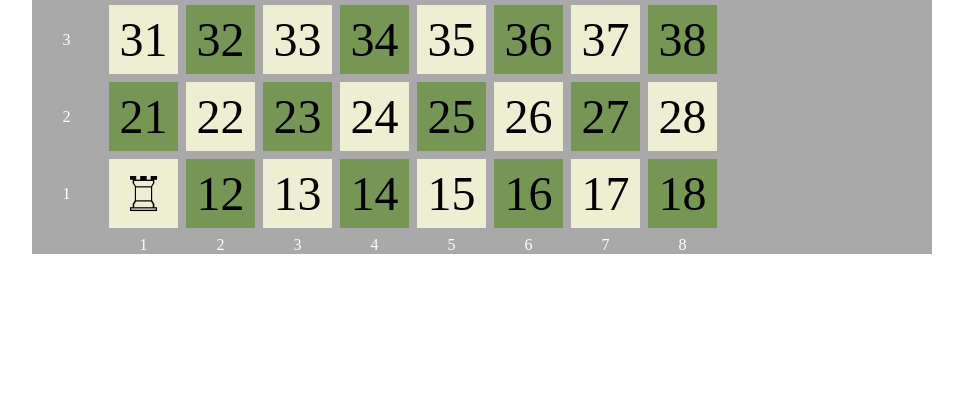
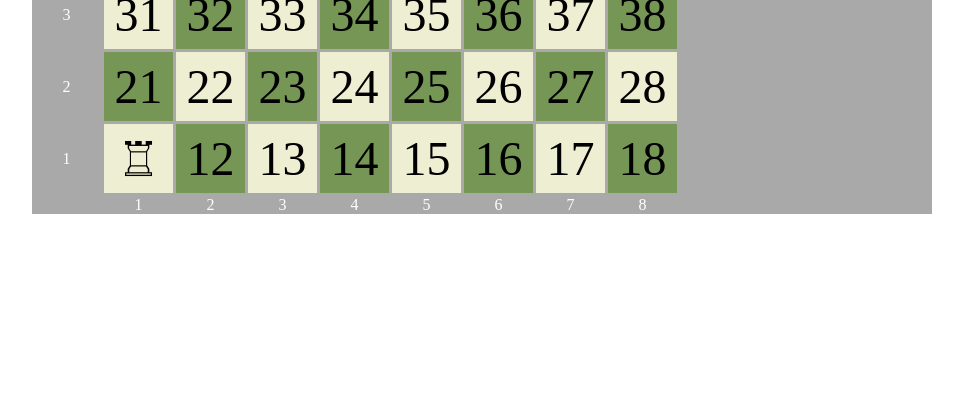
Before and after one commit to fab-zio/chess, a plain HTML site: page chess game/Chess.html in a window 1280 px wide. Shown: the part 388-800 px from the top of the page, without its empty margins (158-1121 px from the left). Drawn offline with Linux system fonts and the light colour scheme.

Commit message:
styling changes

```diff
--- a/chess game/styles.css
+++ b/chess game/styles.css
@@ -2,14 +2,16 @@
     width: 900px;
     margin: 0 auto;
   }
+
   .container {
     display: grid;
     grid-template-columns: repeat(9, 69px);
     grid-template-rows: repeat(8, 69px);
     background-color: darkgrey;
-    row-gap: 0.5em;
-    column-gap: 0.5em;
+    grid-column-gap: 3px;
+    grid-row-gap: 3px;
   }
+
   .item2 {
     display: flex;
     align-items: center;
@@ -17,6 +19,7 @@
     font-size: 3em;
     background-color: #eeeed2;
   }
+
   .item1 {
     display: flex;
     align-items: center;
@@ -24,8 +27,9 @@
     font-size: 3em;
     background-color: #769656;
   }
+
   .edge {
     justify-self: center;
     align-self: center;
     color: white;
-}
+  }
```
